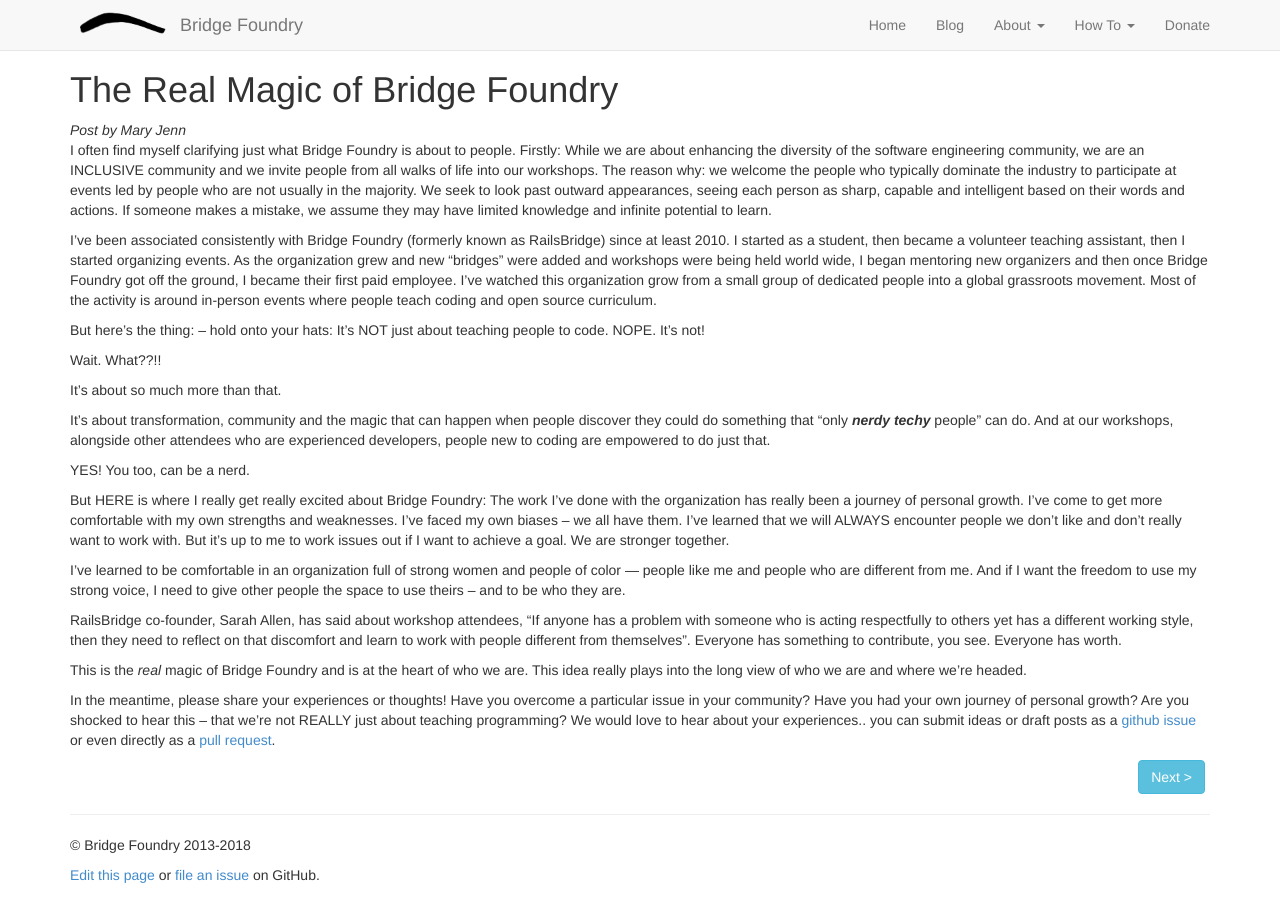
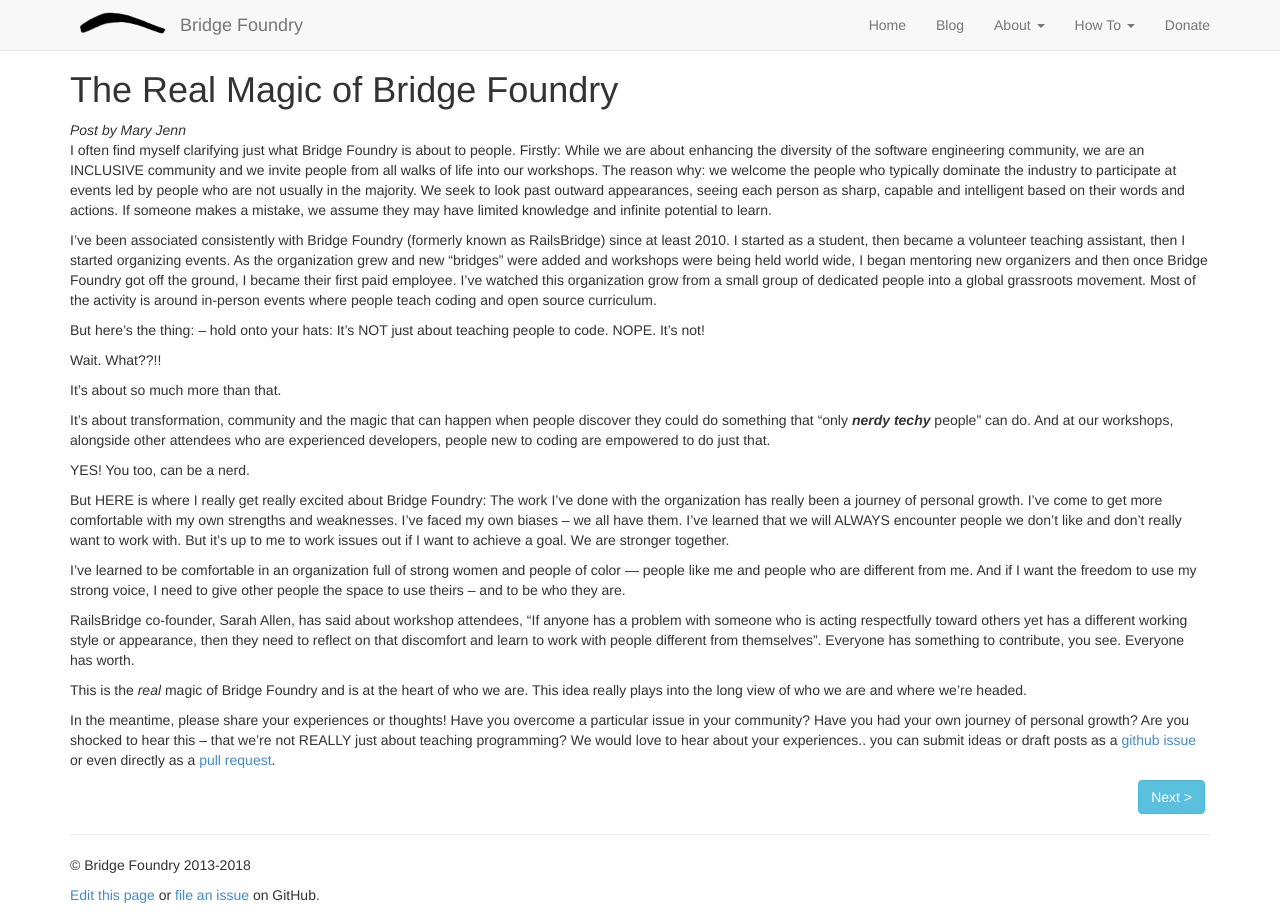
Before and after one commit to Satsaimistoowqp/bridgefoundry.github.io, a Jekyll site: the page built from _posts/2018-01-08-the-real-magic-of-bridge-foundry.md, in a window 1280 px wide. Built offline with Jekyll 4.4.1, drawn with Linux system fonts in a browser that asks for light colours.

Commit message:
small edit to make "difference" more inclusive

```diff
--- a/_posts/2018-01-08-the-real-magic-of-bridge-foundry.md
+++ b/_posts/2018-01-08-the-real-magic-of-bridge-foundry.md
@@ -25,7 +25,7 @@
 
 I’ve learned to be comfortable in an organization full of strong women and people of color — people like me and people who are different from me. And if I want the freedom to use my strong voice, I need to give other people the space to use theirs -- and to be who they are.
 
-RailsBridge co-founder, Sarah Allen, has said about workshop attendees,  “If anyone has a problem with someone who is acting respectfully to others yet has a different working style, then they need to reflect on that discomfort and learn to work with people different from themselves”. Everyone has something to contribute, you see. Everyone has worth.
+RailsBridge co-founder, Sarah Allen, has said about workshop attendees,  “If anyone has a problem with someone who is acting respectfully toward others yet has a different working style or appearance, then they need to reflect on that discomfort and learn to work with people different from themselves”. Everyone has something to contribute, you see. Everyone has worth.
 
 This is the *real* magic of Bridge Foundry and is at the heart of who we are. This idea really plays into the long view of who we are and where we’re headed.
 
```
